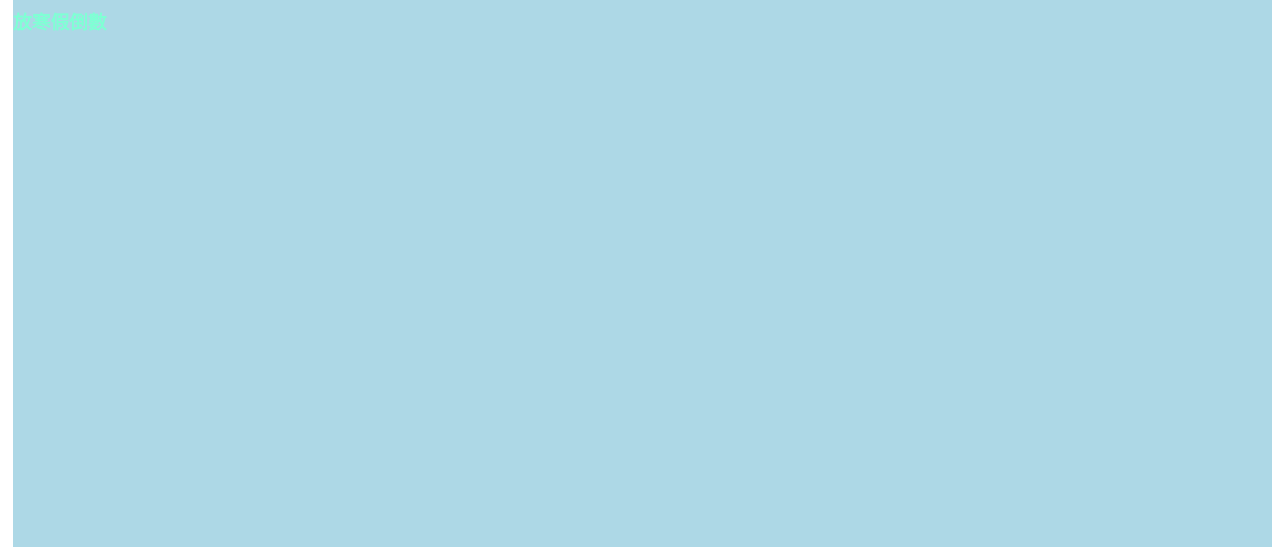
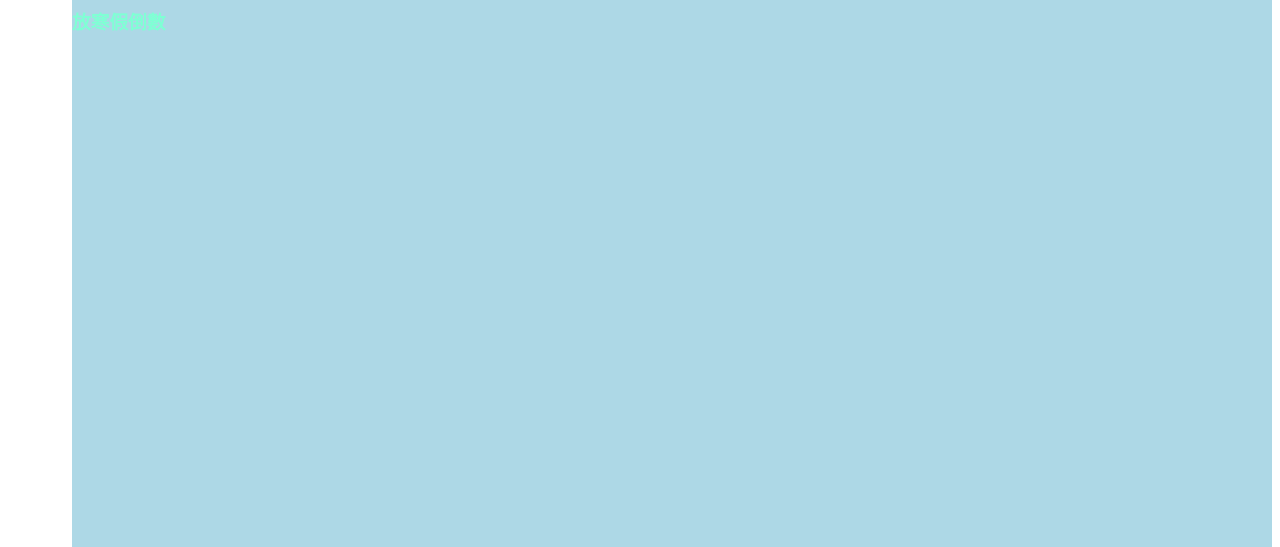
Before and after one commit to freda1226/homework, a website: page 10.html in a window 1280 px wide. Shown: the part 1824-2371 px from the top of the page. Drawn offline with nearby package versions, Linux system fonts and the light colour scheme.

Commit message:
Update 10.html

```diff
--- a/10.html
+++ b/10.html
@@ -3,7 +3,7 @@
 <head>
 <meta charset="UTF-8">
 <script src="http://ajax.googleapis.com/ajax/libs/jquery/1.10.2/jquery.min.js"></script>
- <script src="https://ajax.googleapis.com/ajax/libs/jquery/3.1.1/jquery.min.js"></script>
+<script src="https://ajax.googleapis.com/ajax/libs/jquery/3.1.1/jquery.min.js"></script>
 <script src="timecircle/inc/TimeCircles.js"></script>
 <link href="timecircle/inc/TimeCircles.css" rel="stylesheet">
 </head>
@@ -58,7 +58,7 @@ document.getElementById("content").innerHTML="GTM/TOP1 男子漢/袁詠琳/陳
   <dd>- <a href="http://year.bluezz.tw/c.php?id=12100" target="_blank">2017花蓮跨年</a></dd>
 </div>
 
-<div style="height:1100px;width:1259px;background-color:lightblue;float:right">
+<div style="height:1100px;width:1200px;background-color:lightblue;float:right">
   <h1 style="margin:0px">Content</h1>
   <img src= "google20.jpg" width= "300" height="500" />
   <img src= "google21.jpg" width= "300" height="500" />
```
